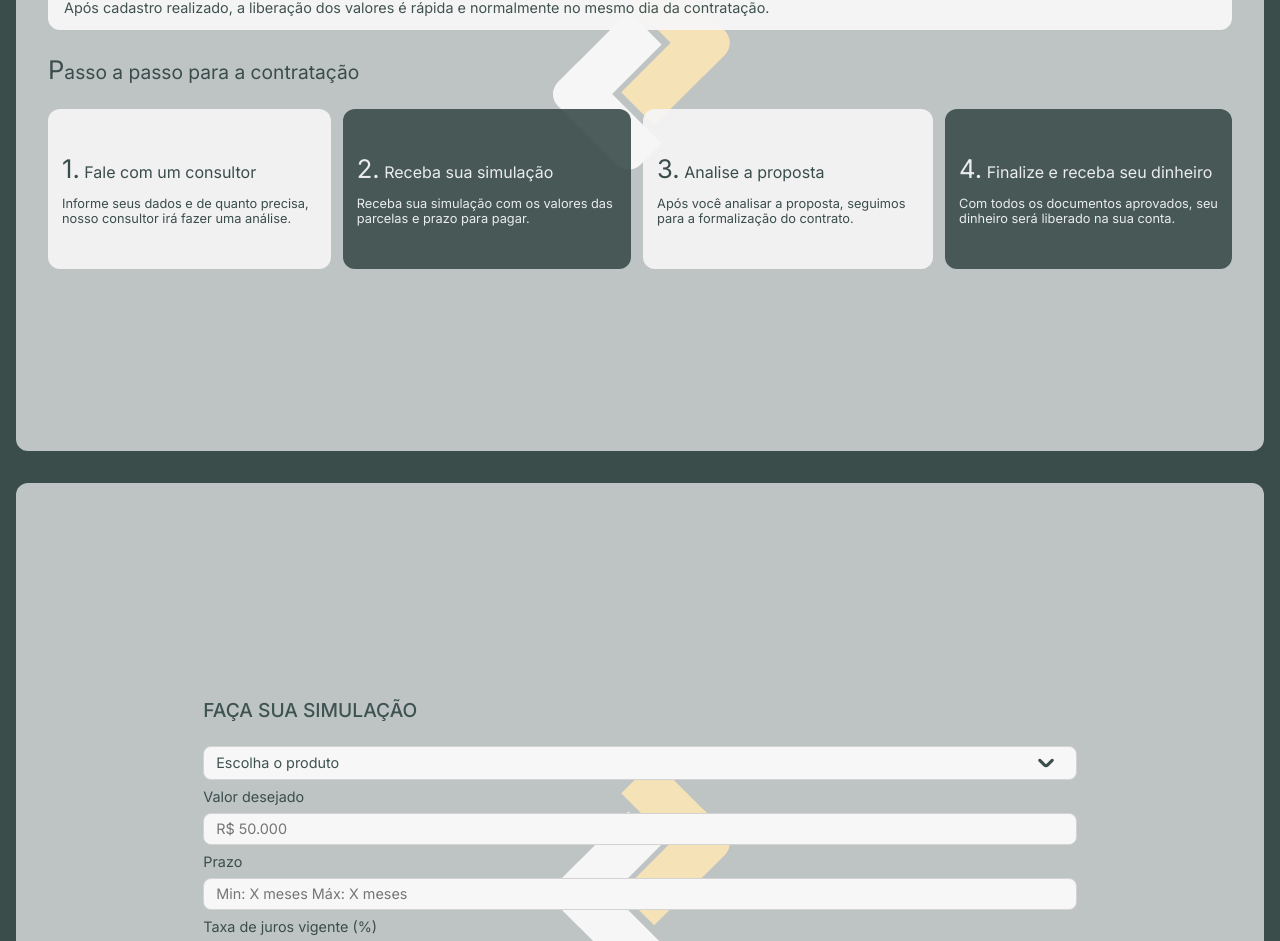
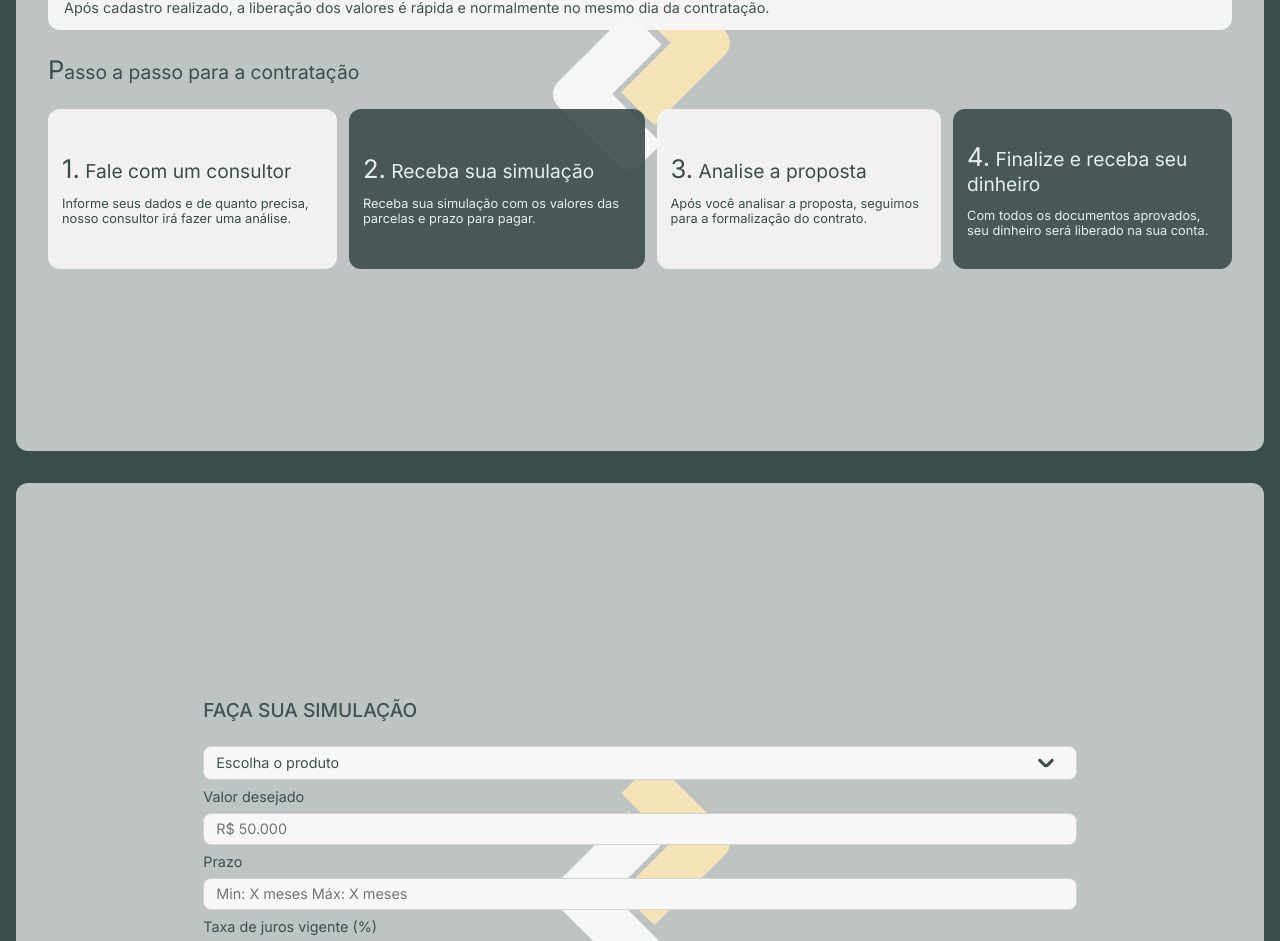
Before and after one commit to pedrovisani/landing-page-fpaz, a React (Vite) app: page / in a window 1280 px wide. Shown: the part 1933-2874 px from the top of the page. Built offline with nearby package versions, Linux system fonts and the light colour scheme.

Commit message:
tentativa correcao form netlify

```diff
--- a/src/sections/Contact/index.jsx
+++ b/src/sections/Contact/index.jsx
@@ -4,7 +4,7 @@
   return (
     <section id="contato" className="section main-bg">
       <div className={`${styles['contact-container']} flex-center wh-100`}>
-        <form className={styles['contact-form']} netlify>
+        <form name="contact" className={styles['contact-form']} data-netlify="true">
           <fieldset className={styles['fields-form']}>
             <legend className={styles['legend-form']}>ENTRE EM CONTATO CONOSCO</legend>
             <label htmlFor="nome">Nome</label>
--- a/src/sections/Information/Information.module.css
+++ b/src/sections/Information/Information.module.css
@@ -74,7 +74,7 @@
 }
 .steps-content h1 {
   padding: 0 0 12px 0;
-  font-size: 1rem;
+  font-size: 1.2rem;
 }
 .steps-content h2 {
   font-size: 0.8rem;
```
